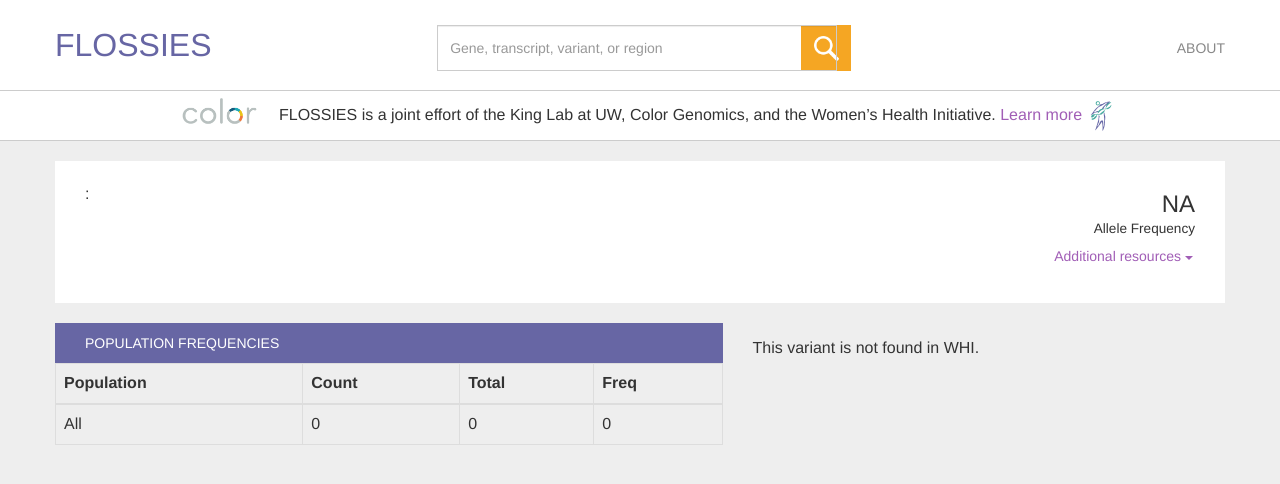
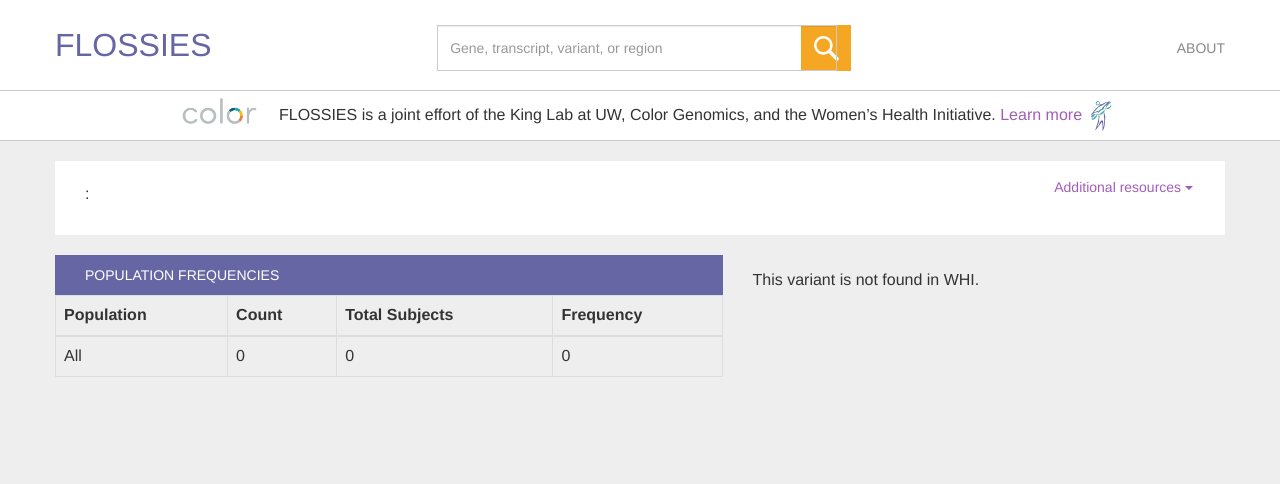
Before and after one commit to konradjk/exac_browser, a Flask app: template templates/variant.html in a window 1280 px wide. Shown: the top 484 px of the page. Run offline with Flask 2, Linux system fonts and the light colour scheme; the template is opened without the code that fills it, so the values that code supplies are empty; some libraries are stand-ins or nearby versions; some web fonts are replaced.

Commit message:
variant page: drop allele freq in header

```diff
--- a/templates/variant.html
+++ b/templates/variant.html
@@ -175,15 +175,6 @@
             </div>
 
             <div id="variant-misc" class="pull-right">
-            <h2>
-                {% if variant.allele_freq %}
-                  {{ '%0.4g' % variant.allele_freq }}
-                {% else %}
-                  NA
-                {% endif %}
-            </h2>
-            <small>Allele Frequency</small>
-            <br />
             <div class="dropdown">
                 <button class="btn btn-default dropdown-toggle" type="button" id="external_ref_dropdown" data-toggle="dropdown">
                     Additional resources
@@ -273,14 +264,14 @@
                         <tr>
                             <th>Population</th>
                             <th title="Allele count">Count</th>
-                            <th>Total</th>
+                            <th>Total Subjects</th>
                             <!-- {% if chrom != 'Y' %} -->
                             <!--     <th title="Homozygotes">Hom</th> -->
                             <!-- {% endif %} -->
                             <!-- {% if chrom == 'X' or chrom == 'Y' %} -->
                             <!--     <th>Hemi</th> -->
                             <!-- {% endif %} -->
-                            <th title="Allele frequency">Freq</th>
+                            <th>Frequency</th>
                         </tr>
                     </thead>
                     <tbody>
```
